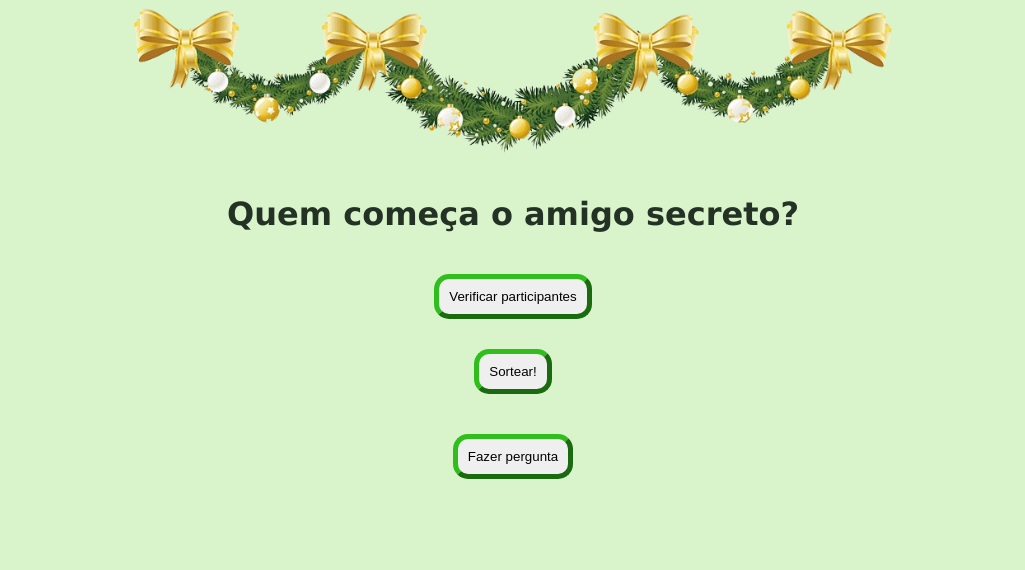
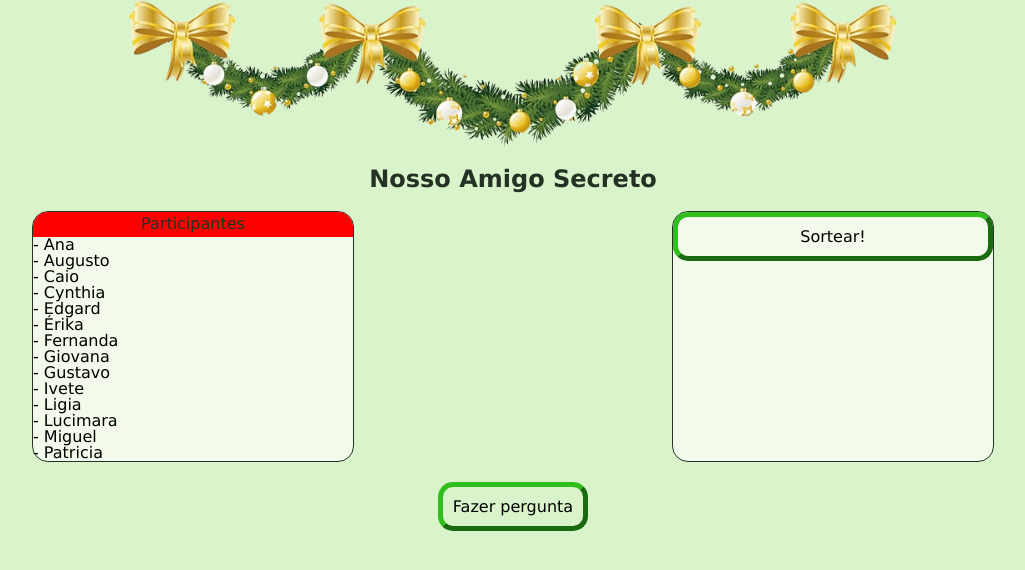
Before and after one commit to cynthiaangi/projeto-natal, a plain HTML site: page index.html in a window 1280 px wide. Shown: the whole page, without its empty margins (127-1152 px from the left). Drawn offline with Linux system fonts and the light colour scheme.

Commit message:
ultimas modificacoes

```diff
--- a/index.html
+++ b/index.html
@@ -5,19 +5,24 @@
     <meta charset="UTF-8">
     <meta name="viewport" content="width=device-width, initial-scale=1.0">
     <title>Amigo Secreto</title>
+    <link rel="stylesheet" href="./reset.css">
     <link rel="stylesheet" href="./styles.css">
 </head>
 
-<body>
+<body onload="verificar()">
     <img src="./natal-header.png" alt="">
-    <h1>Quem começa o amigo secreto?</h1>
-    <div class="participantes">
-        <button onclick="verificar()">Verificar participantes</button>
-        <div id="div_participantes"></div>
-    </div>
-    <div class="sorteio">
-        <button onclick="sortearParticipante()">Sortear!</button>
-        <div id="div_sorteio"></div>
+    <h1>Nosso Amigo Secreto</h1>
+    <div class="cards-participantes">
+        <div class="card">
+            <p>Participantes</p>
+            <div class="participantes">
+                <div id="lista_participantes"></div>
+            </div>
+        </div>
+        <div class="card sorteio">
+            <button onclick="sortear()">Sortear!</button>
+            <div id="div_sorteio"></div>
+        </div>
     </div>
     <div class="pergunta">
         <button onclick="sortearPergunta()">Fazer pergunta</button>
--- /dev/null
+++ b/reset.css
@@ -0,0 +1,86 @@
+html, body, div, span, applet, object, iframe,
+h1, h2, h3, h4, h5, h6, p, blockquote, pre,
+a, abbr, acronym, address, big, cite, code,
+del, dfn, em, img, ins, kbd, q, s, samp,
+small, strike, strong, sub, sup, tt, var,
+b, u, i, center,
+dl, dt, dd, ol, ul, li,
+fieldset, form, label, legend,
+table, caption, tbody, tfoot, thead, tr, th, td,
+article, aside, canvas, details, embed,
+figure, figcaption, footer, header, hgroup,
+menu, nav, output, ruby, section, summary,
+time, mark, audio, video {
+	margin: 0;
+	padding: 0;
+	border: 0;
+	font-size: 100%;
+	font: inherit;
+	vertical-align: baseline;
+}
+
+article, aside, details, figcaption, figure,
+footer, header, hgroup, menu, nav, section {
+	display: block;
+}
+body {
+	line-height: 1;
+}
+ol, ul {
+	list-style: none;
+}
+blockquote, q {
+	quotes: none;
+}
+blockquote:before, blockquote:after,
+q:before, q:after {
+	content: '';
+	content: none;
+}
+table {
+	border-collapse: collapse;
+	border-spacing: 0;
+}
+
+a {
+	color: inherit;
+	text-decoration: none;
+}
+
+img {
+	width: inherit;
+}
+
+button {
+	font-family: inherit;
+	font-size: inherit;
+	color: inherit;
+	font-weight: inherit;
+	padding: 0;
+	border: none;
+	background-color: unset;
+}
+
+input {
+	border: none;
+	color: inherit;
+	font-size: inherit;
+	font-weight: inherit;
+	font-family: inherit;
+}
+
+textarea {
+	border: none;
+	color: inherit;
+	font-size: inherit;
+	font-weight: inherit;
+	font-family: inherit;
+}
+
+select {
+	border: none;
+	color: inherit;
+	font-size: inherit;
+	font-weight: inherit;
+	font-family: inherit;
+}
--- a/script.js
+++ b/script.js
@@ -227,27 +227,29 @@ function verificar() {
 
     var participantes = '';
 
-    for (var i = 0; i < quantidade_pessoas; i++) {
-        participantes += `${pessoas[i]} <br>`;
+    pessoas.forEach((pessoa) => {
+      participantes += `- ${pessoa.nome} <br>`;
+    });
+    lista_participantes.innerHTML = participantes;
 }
 
-    div_participantes.innerHTML = participantes;
+function sortear() {
+  var numeroSorte = -1;
+    do {
+      if(quantidade_pessoas == pessoasEscolhidas.length){
+          alert("Todos os participantes já foram sorteados!");
+          return;
+      }
+    numeroSorte = (Number(Math.random()) * quantidade_pessoas);
+    numeroSorte = parseInt(numeroSorte);
+    } while (pessoasEscolhidas.find((pessoa) => {
+        return numeroSorte + 1 == pessoa.id;
+    }));
+    mostrarParticipante(numeroSorte);
 }
 
-function sortearParticipante() {
-    var participante = document.getElementById("div_participantes");
-    participante.style.display = 'none';
-    var numeroSorte = (Number(Math.random()) * quantidade_pessoas);
-    numeroSorte = parseInt(numeroSorte);
+function mostrarParticipante(numeroSorte) {
   var primeiroAmigo = '';
-
-    // if(pessoasEscolhidas.length > 0) {
-    //     pessoasEscolhidas.find((pessoa) => {
-    //         if(numeroSorte + 1 == pessoa.id){
-    //             sortearParticipante();
-    //         }
-    //     });
-    // }
 
   console.log(pessoasEscolhidas);
 
--- a/styles.css
+++ b/styles.css
@@ -9,6 +9,8 @@ body {
 }
 
 h1 {
+    font-size: 24px;
+    font-weight: 600;
     color: #233224;
 }
 
@@ -16,10 +18,34 @@ img {
     width: 60%;
 }
 
+.cards-participantes {
+    width: 100%;
+    display: flex;
+    justify-content: space-around;
+}
+
+.card {
+    border: 1px solid #233224;
+    border-radius: 16px;
+    width: 25%;
+    background-color: #ffffffa1;
+}
+
 .participantes {
     display: flex;
     flex-direction: column;
     gap: 10px;
+}
+
+p {
+    color: #233224;
+    text-align: center;
+    background-color: #ff0000;
+    border-radius: 15px 15px 0 0;
+    height: 25px;
+    display: flex;
+    justify-content: center;
+    align-items: center;
 }
 
 .sorteio {
@@ -39,7 +65,7 @@ button:hover {
 }
 
 #div_participantes {
-    text-align: center;
+    text-align: start;
     font-weight: 600;
     color: #233224;
 }
```
Lines whose indentation alone changed are shown as unchanged.
